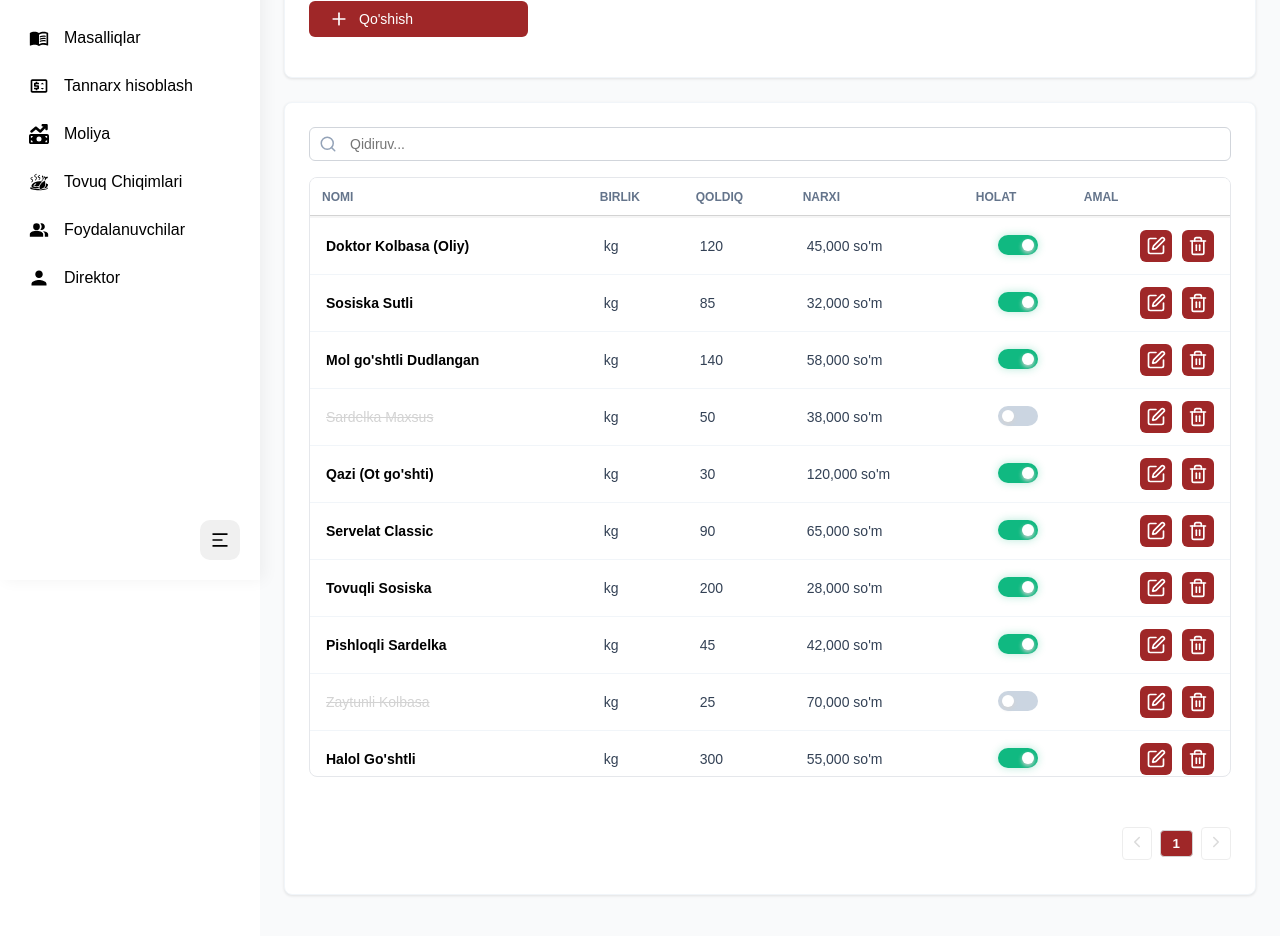
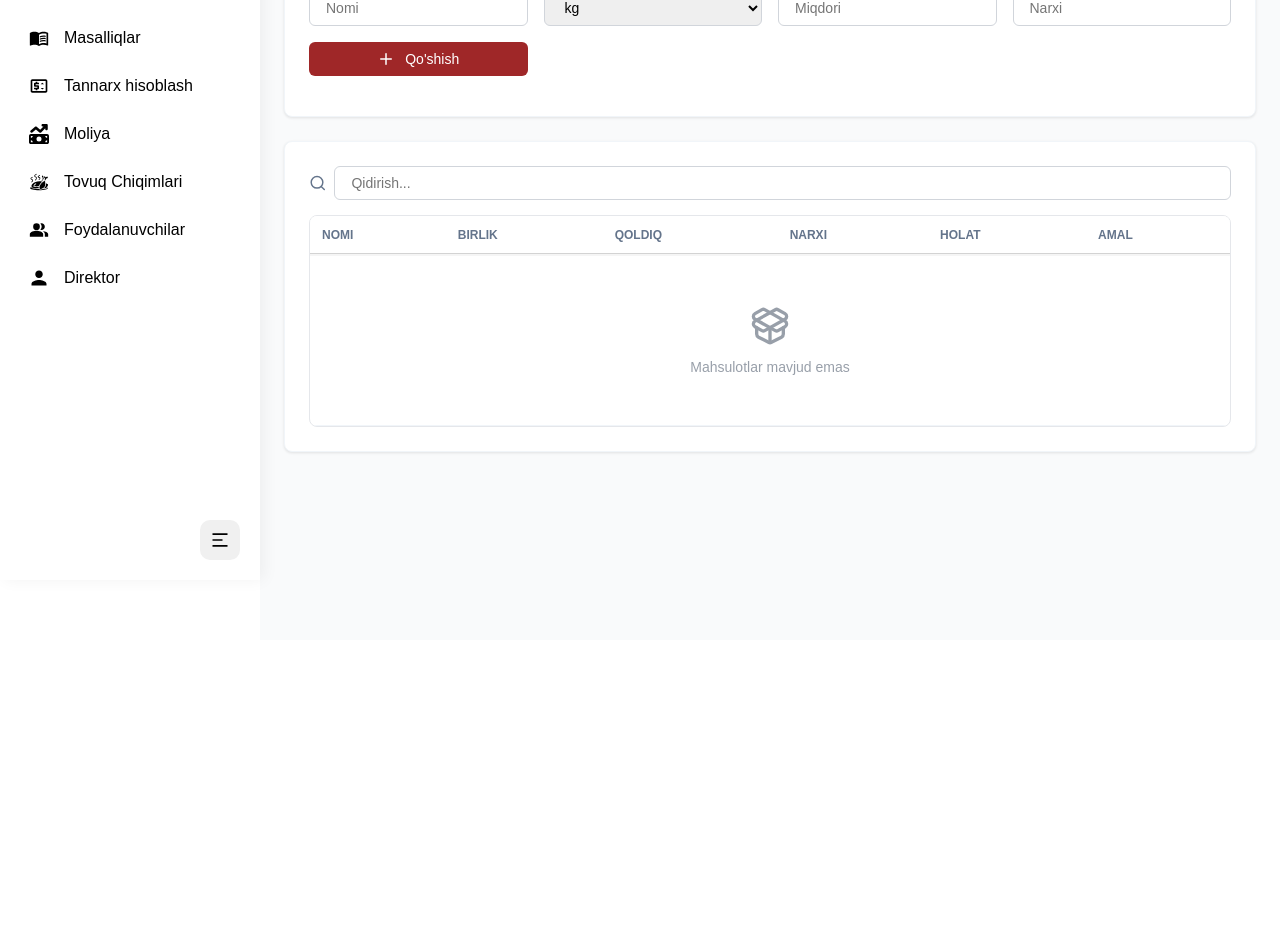
Before and after one commit to Sayyor-developer/aminor-crm, a React (Create React App) app: page /kolbasamaxsulotlar in a window 1280 px wide. Shown: the part 220-1156 px from the top of the page. After the commit the page ends 860 px from the top, so only its background shows below. Built offline with nearby package versions, Linux system fonts and the light colour scheme.

Commit message:
salommmmmmm

```diff
--- a/src/DataContext.js
+++ b/src/DataContext.js
@@ -3,74 +3,69 @@ import React, { createContext, useState, useContext, useEffect } from 'react';
 const DataContext = createContext();
 
 export const DataProvider = ({ children }) => {
-  // --- 1. LOCAL STORAGE INTEGRATSIYASI ---
   const getLocal = (key, initial) => {
     const saved = localStorage.getItem(key);
     return saved ? JSON.parse(saved) : initial;
   };
 
-  // --- 2. ASOSIY STATELAR ---
-  const [mijozlar, setMijozlar] = useState(getLocal('mijozlar', [
-   { id: 1, ism: 'Alisher Valiyev', telefon: '+998901234567', qarzdorlik: 500000, oxirgiXarid: '2024-05-10', status: true, tolovTarixi: [{sana: '2024-05-10', miqdor: 200000, tur: 'Naqd', xodim: 'Admin'}] },
-    { id: 2, ism: 'Dilnoza Karimova', telefon: '+998912345678', qarzdorlik: 0, oxirgiXarid: '2024-05-12', status: true, tolovTarixi: [] },
-    { id: 3, ism: 'Jamshid Tursunov', telefon: '+998933456789', qarzdorlik: 1200000, oxirgiXarid: '2024-04-20', status: false, tolovTarixi: [] },
-    { id: 4, ism: 'Sevara Rahimova', telefon: '+998944567890', qarzdorlik: 0, oxirgiXarid: '2024-05-15', status: true, tolovTarixi: [] },
-    { id: 5, ism: 'Bekzod Azimov', telefon: '+998955678901', qarzdorlik: 350000, oxirgiXarid: '2024-05-01', status: true, tolovTarixi: [] },
-    { id: 6, ism: 'Bekzod Qochqorov', telefon: '+998901234567', qarzdorlik: 700000, oxirgiXarid: '2024-05-10', status: true, tolovTarixi: [] },
-    { id: 7, ism: 'Sayyor Ismoilov', telefon: '+998912345678', qarzdorlik: 0, oxirgiXarid: '2024-05-12', status: true, tolovTarixi: [] },
-    { id: 8, ism: 'Sayyor Xalikov', telefon: '+998933456789', qarzdorlik: 5200000, oxirgiXarid: '2024-04-20', status: false, tolovTarixi: [] },
-    { id: 9, ism: 'Ibrohim Muhammadiyev', telefon: '+998944567890', qarzdorlik: 6000000, oxirgiXarid: '2024-05-15', status: true, tolovTarixi: [] },
-    { id: 10, ism: 'Sherzor Ravshanov', telefon: '+998955678901', qarzdorlik: 380000, oxirgiXarid: '2024-05-01', status: true, tolovTarixi: [] },
-    { id: 11, ism: 'Sardor Valiyev', telefon: '+998901234567', qarzdorlik: 57800000, oxirgiXarid: '2024-05-10', status: true, tolovTarixi: [] },
-    { id: 12, ism: 'Nuriddin Karimov', telefon: '+998912345678', qarzdorlik: 0, oxirgiXarid: '2024-05-12', status: true, tolovTarixi: [] },
-    { id: 13, ism: 'Xurshid Qodirov', telefon: '+998933456789', qarzdorlik: 1200000, oxirgiXarid: '2024-04-20', status: false, tolovTarixi: [] },
-    { id: 14, ism: 'Zarif Qodirov', telefon: '+998944567890', qarzdorlik: 0, oxirgiXarid: '2024-05-15', status: true, tolovTarixi: [] },
-    { id: 15, ism: 'Abdulloh Qodirov', telefon: '+998955678901', qarzdorlik: 350000, oxirgiXarid: '2024-05-01', status: true, tolovTarixi: [] },
-  ]));
+  // --- STATELAR ---
+  const [mijozlar, setMijozlar] = useState(getLocal('mijozlar', []));
 
-  const [sotuvlar, setSotuvlar] = useState(getLocal('sotuvlar', [])); // Home va Moliya uchun
-  const [chiqimlar, setChiqimlar] = useState(getLocal('chiqimlar', [])); // Xarajatlar (Masalliq/Tovuq)
-  const [masalliqlar, setMasalliqlar] = useState(getLocal('masalliqlar', [])); // Ombor holati
+  // DIQQAT: Home 0 turishi uchun sotuvlarni LocalStorage'dan olmaymiz,
+  // shunchaki bo'sh massiv [] beramiz.
+  const [sotuvlar, setSotuvlar] = useState([]);
 
-  // --- 3. MA'LUMOTLARNI SAQLASH (LocalStorage) ---
+  const [chiqimlar, setChiqimlar] = useState(getLocal('chiqimlar', []));
+  const [masalliqlar, setMasalliqlar] = useState(getLocal('masalliqlar', []));
+
+  // Ma'lumotlarni saqlash (Sotuvlardan tashqari hamma narsani saqlaymiz)
   useEffect(() => {
     localStorage.setItem('mijozlar', JSON.stringify(mijozlar));
-    localStorage.setItem('sotuvlar', JSON.stringify(sotuvlar));
     localStorage.setItem('chiqimlar', JSON.stringify(chiqimlar));
     localStorage.setItem('masalliqlar', JSON.stringify(masalliqlar));
-  }, [mijozlar, sotuvlar, chiqimlar, masalliqlar]);
+    // sotuvlar bu yerda saqlanmaydi, shuning uchun Refresh bo'lsa Home 0 bo'ladi
+  }, [mijozlar, chiqimlar, masalliqlar]);
 
-  // --- 4. FUNKSIYALAR ---
+  // --- FUNKSIYALAR ---
 
-  // Mijozlar bilan ishlash
+  // Mijozlar mantiqi
   const mijozQoshish = (yangi) => setMijozlar(prev => [yangi, ...prev]);
   const mijozOchirish = (id) => setMijozlar(prev => prev.filter(m => m.id !== id));
   const mijozYangilash = (updated) => setMijozlar(prev => prev.map(m => m.id === updated.id ? updated : m));
 
-  // Sotuv (Kirim) - Mijoz qarzdorligini va umumiy savdoni boshqaradi
+  // Sotuv Qoshish (Home'dagi raqamni oshiradi)
   const sotuvQoshish = (yangiSotuv) => {
     setSotuvlar(prev => [yangiSotuv, ...prev]);
-    // Agar mijozga qarzga sotilsa, uning qarzdorligini oshirish:
     if(yangiSotuv.mijozId) {
         setMijozlar(prev => prev.map(m =>
-            m.id === yangiSotuv.mijozId ? { ...m, qarzdorlik: m.qarzdorlik + yangiSotuv.summa } : m
+            m.id === yangiSotuv.mijozId ? { ...m, qarzdorlik: m.qarzdorlik + Number(yangiSotuv.summa) } : m
         ));
     }
   };
 
-  // Chiqim (Xarajat) - Masalliq yoki Tovuq sotib olinganda ishlaydi
-  const chiqimQoshish = (yangiChiqim) => {
-    setChiqimlar(prev => [yangiChiqim, ...prev]);
+  // Sotuvni o'chirish (Zanjirvariy o'chirish)
+  const sotuvOchirish = (sotuvId) => {
+    const ochilayotganSotuv = sotuvlar.find(s => s.id === sotuvId);
+
+    if (ochilayotganSotuv) {
+      // Agar o'chirilayotgan sotuv biror mijozga tegishli bo'lsa, uning qarzini kamaytiramiz
+      if (ochilayotganSotuv.mijozId) {
+        setMijozlar(prev => prev.map(m =>
+          m.id === ochilayotganSotuv.mijozId
+          ? { ...m, qarzdorlik: Math.max(0, m.qarzdorlik - ochilayotganSotuv.summa) }
+          : m
+        ));
+      }
+      // Home (statistika) ro'yxatidan o'chirish
+      setSotuvlar(prev => prev.filter(s => s.id !== sotuvId));
+    }
   };
 
-  // Ombor (Masalliqlar) boshqaruvi
-  const masalliqMiqdoriniYangilash = (id, miqdor) => {
-    setMasalliqlar(prev => prev.map(m =>
-        m.id === id ? { ...m, miqdori: m.miqdori + Number(miqdor) } : m
-    ));
-  };
+  // Chiqim
+  const chiqimQoshish = (yangiChiqim) => setChiqimlar(prev => [yangiChiqim, ...prev]);
+  const chiqimOchirish = (id) => setChiqimlar(prev => prev.filter(c => c.id !== id));
 
-  // --- 5. GLOBAL MOLIYA HISOB-KITOBI ---
+  // GLOBAL HISOB-KITOB
   const jamiKirim = sotuvlar.reduce((sum, s) => sum + Number(s.summa), 0);
   const jamiChiqim = chiqimlar.reduce((sum, c) => sum + Number(c.summa), 0);
   const jamiQarzlar = mijozlar.reduce((sum, m) => sum + Number(m.qarzdorlik), 0);
@@ -79,9 +74,9 @@ export const DataProvider = ({ children }) => {
   return (
     <DataContext.Provider value={{
       mijozlar, mijozQoshish, mijozOchirish, mijozYangilash,
-      sotuvlar, sotuvQoshish,
-      chiqimlar, chiqimQoshish,
-      masalliqlar, setMasalliqlar, masalliqMiqdoriniYangilash,
+      sotuvlar, sotuvQoshish, sotuvOchirish,
+      chiqimlar, chiqimQoshish, chiqimOchirish,
+      masalliqlar, setMasalliqlar,
       jamiKirim, jamiChiqim, jamiQarzlar, sofFoida
     }}>
       {children}
--- a/src/pages/kolbasamaxsulotlar/Kolbasamaxsulotlar.jsx
+++ b/src/pages/kolbasamaxsulotlar/Kolbasamaxsulotlar.jsx
@@ -1,28 +1,19 @@
-import React, { useState, useMemo, useCallback } from 'react';
-import { Search, Edit, Trash2, Plus, ChevronRight, ChevronLeft, X, AlertTriangle, FileText } from 'lucide-react';
+import React, { useState, useMemo, useCallback, useEffect } from 'react';
+import { Search, Edit, Trash2, Plus, ChevronRight, ChevronLeft, X, AlertTriangle, FileText, PackageOpen } from 'lucide-react';
 import { toast, ToastContainer } from 'react-toastify';
-import jsPDF from 'jspdf';
-import autoTable from 'jspdf-autotable';
 import 'react-toastify/dist/ReactToastify.css';
-import { useData } from '../../DataContext'; // Markaziy bazani ulaymiz
+import { useData } from '../../DataContext';
 import './kolbasamaxsulotlar.css';
 
 export default function Kolbasamaxsulotlar({ open }) {
-  // DataContext'dan sotuvQoshish funksiyasini olamiz
-  const { sotuvQoshish } = useData();
+  // DataContext'dan sotuvQoshish va sotuvOchirish funksiyalarini chaqiramiz
+  const { sotuvQoshish, sotuvOchirish } = useData();
 
-  const [products, setProducts] = useState([
-    { id: 1, name: 'Doktor Kolbasa (Oliy)', unit: 'kg', stock: 120, price: 45000, active: true },
-    { id: 2, name: 'Sosiska Sutli', unit: 'kg', stock: 85, price: 32000, active: true },
-    { id: 3, name: 'Mol go\'shtli Dudlangan', unit: 'kg', stock: 140, price: 58000, active: true },
-    { id: 4, name: 'Sardelka Maxsus', unit: 'kg', stock: 50, price: 38000, active: false },
-    { id: 5, name: 'Qazi (Ot go\'shti)', unit: 'kg', stock: 30, price: 120000, active: true },
-    { id: 6, name: 'Servelat Classic', unit: 'kg', stock: 90, price: 65000, active: true },
-    { id: 7, name: 'Tovuqli Sosiska', unit: 'kg', stock: 200, price: 28000, active: true },
-    { id: 8, name: 'Pishloqli Sardelka', unit: 'kg', stock: 45, price: 42000, active: true },
-    { id: 9, name: 'Zaytunli Kolbasa', unit: 'kg', stock: 25, price: 70000, active: false },
-    { id: 10, name: 'Halol Go\'shtli', unit: 'kg', stock: 300, price: 55000, active: true },
-  ]);
+  // --- LOCALSTORAGE'DAN MAHSULOTLARNI YUKLASH ---
+  const [products, setProducts] = useState(() => {
+    const saqlangan = localStorage.getItem('kolbasa_bazasi');
+    return saqlangan ? JSON.parse(saqlangan) : [];
+  });
 
   const [searchQuery, setSearchQuery] = useState('');
   const [newProduct, setNewProduct] = useState({ name: '', unit: 'kg', price: '', stock: '' });
@@ -32,109 +23,116 @@ export default function Kolbasamaxsulotlar({ open }) {
   const [currentPage, setCurrentPage] = useState(1);
   const itemsPerPage = 10;
 
+  // Ma'lumotlar o'zgarganda LocalStorage'ga yozish
+  useEffect(() => {
+    localStorage.setItem('kolbasa_bazasi', JSON.stringify(products));
+  }, [products]);
+
+  // Qidiruv filtri
   const filteredItems = useMemo(() => {
     return products.filter(p => p.name.toLowerCase().includes(searchQuery.toLowerCase()));
   }, [products, searchQuery]);
 
+  // Pagination hisob-kitobi
   const totalPages = Math.ceil(filteredItems.length / itemsPerPage);
-
   const currentItems = useMemo(() => {
     const startIndex = (currentPage - 1) * itemsPerPage;
     return filteredItems.slice(startIndex, startIndex + itemsPerPage);
   }, [filteredItems, currentPage]);
 
+  // Holatni (active/inactive) o'zgartirish
   const toggleStatus = useCallback((id) => {
-    setProducts(prev => prev.map(p => {
-      if (p.id === id) {
-        const nextActive = !p.active;
-        toast[nextActive ? 'success' : 'warn'](nextActive ? "Faollashtirildi" : "Nofaol qilindi", { toastId: `st-${id}` });
-        return { ...p, active: nextActive };
-      }
-      return p;
-    }));
+    setProducts(prev => prev.map(p => (p.id === id ? { ...p, active: !p.active } : p)));
   }, []);
 
+  // --- MAHSULOT QO'SHISH (HOMEGA FAQAT SHU YERDAN MA'LUMOT BORADI) ---
   const handleAddProduct = () => {
-    if (!newProduct.name || !newProduct.price || !newProduct.stock) {
-      toast.error("Ma'lumotlar to'liq emas!");
+    if (!newProduct.name.trim() || !newProduct.price || !newProduct.stock) {
+      toast.error("Ma'lumotlarni to'liq kiriting!");
       return;
     }
 
+    const commonId = Date.now(); // Ikkala joy (Ombor va Home) uchun bitta umumiy ID
     const productPrice = Number(newProduct.price);
     const productStock = Number(newProduct.stock);
-    const jamiSumma = productPrice * productStock;
 
     const item = {
-      ...newProduct,
-      id: Date.now(),
+      id: commonId,
+      name: newProduct.name.trim(),
+      unit: newProduct.unit,
       active: true,
       price: productPrice,
       stock: productStock
     };
 
-    const updatedProducts = [...products, item];
-    setProducts(updatedProducts);
+    // Ombordagi ro'yxatga qo'shish
+    setProducts(prev => [...prev, item]);
 
-    // --- HOME KARDLARINI YANGILASH UCHUN ---
+    // Home (Bosh sahifa) statistikasiga yuborish
+    // Shunda kirganda 0 bo'ladi, qo'shsangiz ko'payadi
     sotuvQoshish({
-      id: Date.now(),
-      summa: jamiSumma,
+      id: commonId,
+      summa: productPrice * productStock,
       miqdor: productStock,
       sana: new Date().toISOString()
     });
 
     setNewProduct({ name: '', unit: 'kg', price: '', stock: '' });
-    const nextTotalPages = Math.ceil(updatedProducts.length / itemsPerPage);
-    setCurrentPage(nextTotalPages);
-
-    toast.success("Mahsulot qo'shildi va statistikaga kiritildi");
+    toast.success("Muvaffaqiyatli qo'shildi!");
   };
 
-  const handleExportPDF = () => {
-    const doc = new jsPDF();
-    doc.text("Mahsulotlar ro'yxati", 14, 15);
-    autoTable(doc, {
-      head: [["Nomi", "Birlik", "Qoldiq", "Narxi"]],
-      body: products.map(p => [p.name, p.unit, p.stock, p.price]),
-      startY: 20,
-    });
-    doc.save("Hisobot.pdf");
+  // --- MAHSULOTNI O'CHIRISH (HOMEDAN HAM O'CHIRADI) ---
+  const handleConfirmDelete = () => {
+    if (selectedProduct) {
+      // Ombordan o'chirish
+      setProducts(prev => prev.filter(p => p.id !== selectedProduct.id));
+
+      // Home sahifasidan ham o'chirib tashlash (Zanjirvariy o'chirish)
+      sotuvOchirish(selectedProduct.id);
+
+      setIsDeleteModalOpen(false);
+      setSelectedProduct(null);
+      toast.error("O'chirildi");
+    }
   };
 
   return (
     <div className={`mijozlar-sahifa ${open ? 'sidebar-ochiq' : 'sidebar-yopiq'}`}>
-      <ToastContainer position="top-right" autoClose={1500} limit={1} theme="colored" />
+      <ToastContainer position="top-right" autoClose={1500} />
 
       <div className="konteyner">
         <div className="header-main">
           <div className="header-left">
             <div className="header-icon"><Plus size={24} /></div>
-            <h1>Kolbasa Mahsulotlari</h1>
+            <h1>Kolbasa Ombori</h1>
           </div>
           <div className="header-actions">
-            <button className="btn-export pdf" onClick={handleExportPDF}>
+            <button className="btn-export pdf" style={{width: 'auto', background: 'var(--primary-color)'}}>
               <FileText size={16} /> PDF Export
             </button>
           </div>
         </div>
 
+        {/* INPUT QISMI */}
         <div className="card">
+          <h3 className="card-title">Yangi mahsulot kirimi</h3>
           <div className="input-guruhi">
             <input className="input-style" placeholder="Nomi" value={newProduct.name} onChange={e => setNewProduct({ ...newProduct, name: e.target.value })} />
             <select className="input-style" value={newProduct.unit} onChange={e => setNewProduct({ ...newProduct, unit: e.target.value })}>
               <option value="kg">kg</option>
               <option value="dona">dona</option>
             </select>
-            <input className="input-style" type="number" placeholder="Qoldiq" value={newProduct.stock} onChange={e => setNewProduct({ ...newProduct, stock: e.target.value })} />
+            <input className="input-style" type="number" placeholder="Miqdori" value={newProduct.stock} onChange={e => setNewProduct({ ...newProduct, stock: e.target.value })} />
             <input className="input-style" type="number" placeholder="Narxi" value={newProduct.price} onChange={e => setNewProduct({ ...newProduct, price: e.target.value })} />
-            <button className="btn-blue" onClick={handleAddProduct}><Plus size={20} />Qo'shish</button>
+            <button className="btn-blue btn-full" onClick={handleAddProduct}><Plus size={18} /> Qo'shish</button>
           </div>
         </div>
 
+        {/* JADVAL QISMI */}
         <div className="card">
-          <div className="qidiruv-blok">
-            <Search className="qidiruv-icon" size={18} />
-            <input className="input-style pl-icon" placeholder="Qidiruv..." onChange={e => { setSearchQuery(e.target.value); setCurrentPage(1); }} />
+          <div className="flex-center" style={{marginBottom: '15px'}}>
+            <Search size={18} color="#64748b" />
+            <input className="input-style w-full" placeholder="Qidirish..." onChange={e => { setSearchQuery(e.target.value); setCurrentPage(1); }} />
           </div>
 
           <div className="jadval-qobiq">
@@ -150,7 +148,7 @@ export default function Kolbasamaxsulotlar({ open }) {
                 </tr>
               </thead>
               <tbody>
-                {currentItems.map(p => (
+                {currentItems.length > 0 ? currentItems.map(p => (
                   <tr key={p.id} className={p.active ? 'row-active' : 'row-inactive'}>
                     <td className={p.active ? 'name-active' : 'name-inactive'}>{p.name}</td>
                     <td>{p.unit}</td>
@@ -163,58 +161,38 @@ export default function Kolbasamaxsulotlar({ open }) {
                     </td>
                     <td className="text-right">
                       <div className="action-btns">
-                        <Edit className="icon-blue cursor-pointer" onClick={() => { setSelectedProduct(p); setIsEditModalOpen(true); }} />
-                        <Trash2 className="icon-red cursor-pointer" onClick={() => { setSelectedProduct(p); setIsDeleteModalOpen(true); }} />
+                        <Edit className="icon-blue" size={16} onClick={() => { setSelectedProduct(p); setIsEditModalOpen(true); }} />
+                        <Trash2 className="icon-red" size={16} onClick={() => { setSelectedProduct(p); setIsDeleteModalOpen(true); }} />
                       </div>
                     </td>
                   </tr>
-                ))}
+                )) : (
+                  <tr>
+                    <td colSpan="6" className="text-center" style={{padding: '50px 0', opacity: 0.5}}>
+                      <PackageOpen size={40} style={{margin: '0 auto 10px'}} />
+                      <p>Mahsulotlar mavjud emas</p>
+                    </td>
+                  </tr>
+                )}
               </tbody>
             </table>
           </div>
 
-          <div className="pagination-container" style={{ display: 'flex', justifyContent: 'flex-end', marginTop: '20px' }}>
-            <div className="pagination-wrapper" style={{ display: 'flex', alignItems: 'center', gap: '8px' }}>
-              <button
-                  className="pagi-arrow"
-                  disabled={currentPage === 1}
-                  onClick={() => setCurrentPage(prev => prev - 1)}
-                  style={{ cursor: currentPage === 1 ? 'not-allowed' : 'pointer', border: '1px solid #ddd', background: '#fff', padding: '5px' }}
-              >
-                  <ChevronLeft size={18} />
-              </button>
-
-              {[...Array(totalPages)].map((_, index) => (
-                  <button
-                      key={index + 1}
-                      onClick={() => setCurrentPage(index + 1)}
-                      style={{
-                          padding: '5px 12px',
-                          borderRadius: '4px',
-                          border: '1px solid var(--light-gray)',
-                          backgroundColor: currentPage === index + 1 ? 'var(--primary-color)' : 'var(--white)',
-                          color: currentPage === index + 1 ? 'var(--white)' : '#000',
-                          cursor: 'pointer',
-                          fontWeight: 'var(--font-weight-600)'
-                      }}
-                  >
-                      {index + 1}
-                  </button>
-              ))}
-
-              <button
-                  className="pagi-arrow"
-                  disabled={currentPage === totalPages || totalPages === 0}
-                  onClick={() => setCurrentPage(prev => prev + 1)}
-                  style={{ cursor: (currentPage === totalPages || totalPages === 0) ? 'not-allowed' : 'pointer', border: '1px solid #ddd', background: '#fff', padding: '5px' }}
-              >
-                  <ChevronRight size={18} />
-              </button>
+          {/* PAGINATION */}
+          {totalPages > 1 && (
+            <div className="pagination-wrapper">
+              <span className="total-count">Jami: {filteredItems.length} ta</span>
+              <div className="pagination-controls">
+                <button className="pagi-arrow" disabled={currentPage === 1} onClick={() => setCurrentPage(p => p - 1)}><ChevronLeft size={16}/></button>
+                <span className="pagi-num active">{currentPage}</span>
+                <button className="pagi-arrow" disabled={currentPage === totalPages} onClick={() => setCurrentPage(p => p + 1)}><ChevronRight size={16}/></button>
+              </div>
             </div>
-          </div>
+          )}
         </div>
       </div>
 
+      {/* TAHRIRLASH MODALI */}
       {isEditModalOpen && selectedProduct && (
         <div className="modal-parda" onClick={() => setIsEditModalOpen(false)}>
           <div className="modal-oyna" onClick={e => e.stopPropagation()}>
@@ -227,11 +205,11 @@ export default function Kolbasamaxsulotlar({ open }) {
               <input className="input-style w-full mb-3" type="number" value={selectedProduct.stock} onChange={e => setSelectedProduct({ ...selectedProduct, stock: e.target.value })} />
               <input className="input-style w-full mb-3" type="number" value={selectedProduct.price} onChange={e => setSelectedProduct({ ...selectedProduct, price: e.target.value })} />
               <div className="modal-footer">
-                <button className="btn-cancel" onClick={() => setIsEditModalOpen(false)}>Bekor</button>
-                <button className="btn-blue" onClick={() => {
+                <button className="btn-cancel" onClick={() => setIsEditModalOpen(false)}>Bekor qilish</button>
+                <button className="btn-blue" style={{width: 'auto'}} onClick={() => {
                   setProducts(products.map(p => p.id === selectedProduct.id ? selectedProduct : p));
                   setIsEditModalOpen(false);
-                  toast.info("Saqlandi");
+                  toast.info("Yangilandi");
                 }}>Saqlash</button>
               </div>
             </div>
@@ -239,19 +217,16 @@ export default function Kolbasamaxsulotlar({ open }) {
         </div>
       )}
 
+      {/* O'CHIRISH MODALI */}
       {isDeleteModalOpen && selectedProduct && (
         <div className="modal-parda" onClick={() => setIsDeleteModalOpen(false)}>
           <div className="modal-oyna modal-delete" onClick={e => e.stopPropagation()}>
-            <AlertTriangle size={48} color="var(--primary-color)" />
-            <h3 style={{margin: '15px 0'}}>O'chirilsinmi?</h3>
-            <p style={{marginBottom: '20px'}}>{selectedProduct.name}</p>
-            <div className="modal-footer" style={{display: 'flex', gap: '10px', width: '100%'}}>
-              <button className="btn-cancel" style={{flex: 1}} onClick={() => setIsDeleteModalOpen(false)}>Yo'q</button>
-              <button className="btn-red" style={{flex: 1}} onClick={() => {
-                setProducts(products.filter(p => p.id !== selectedProduct.id));
-                setIsDeleteModalOpen(false);
-                toast.error("O'chirildi");
-              }}>Ha</button>
+            <div className="delete-icon-center"><AlertTriangle size={48} color="#ef4444" /></div>
+            <h3 className="delete-title">Diqqat!</h3>
+            <p className="delete-text"><b>{selectedProduct.name}</b> o'chirilsinmi? Bu statistikaga ham ta'sir qiladi.</p>
+            <div className="modal-footer-btns">
+              <button className="btn-cancel" onClick={() => setIsDeleteModalOpen(false)}>Yo'q</button>
+              <button className="btn-red-confirm" onClick={handleConfirmDelete}>Ha, o'chirilsin</button>
             </div>
           </div>
         </div>
--- a/src/pages/kolbasamaxsulotlar/kolbasamaxsulotlar.css
+++ b/src/pages/kolbasamaxsulotlar/kolbasamaxsulotlar.css
@@ -583,7 +583,7 @@
 }
 
 .btn-red {
-  background: #ef4444;
+  background: var(--primary-color);
   color: var(--white);
   border: none;
   padding: 10px 20px;
@@ -600,7 +600,7 @@
 }
 
 .input-style:focus {
-  border-color: #3b82f6;
+  border-color: var(--primary-color);
 }
 
 .w-full {
```
Also changed, not shown: src/pages/home/Home.jsx (+26 -24 lines).
